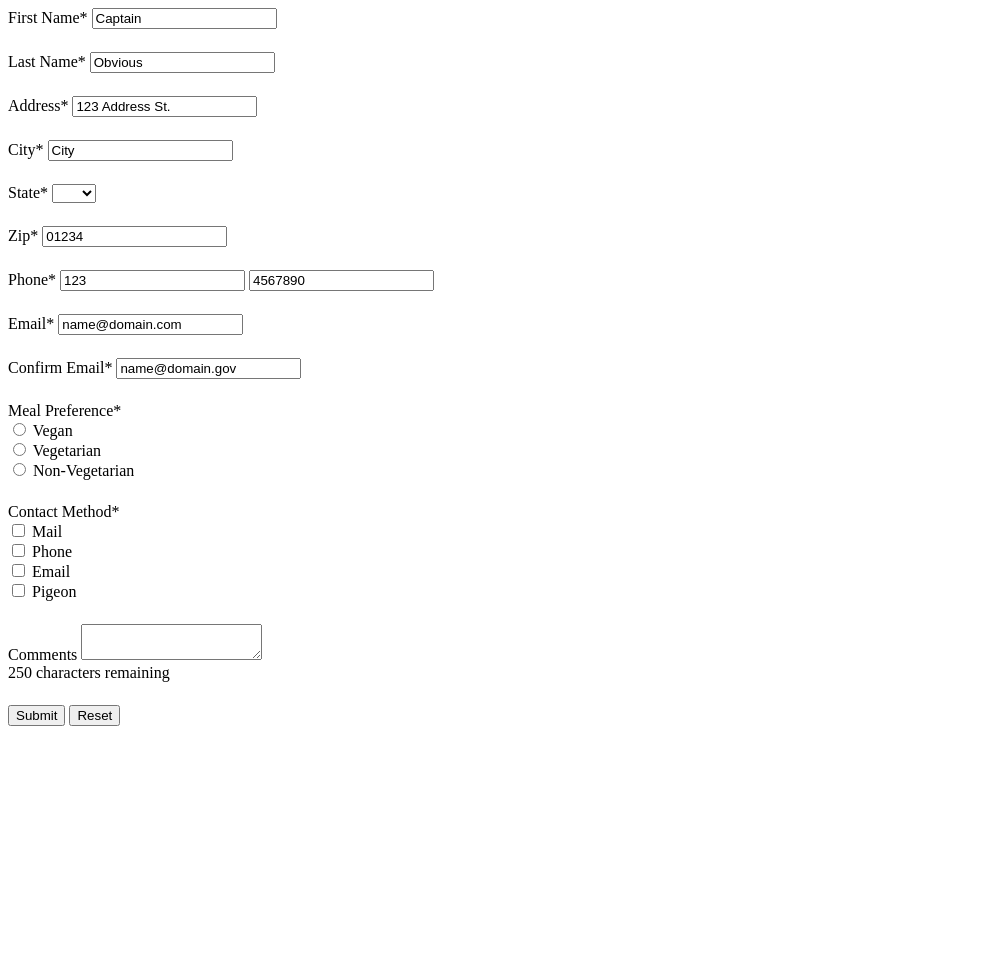
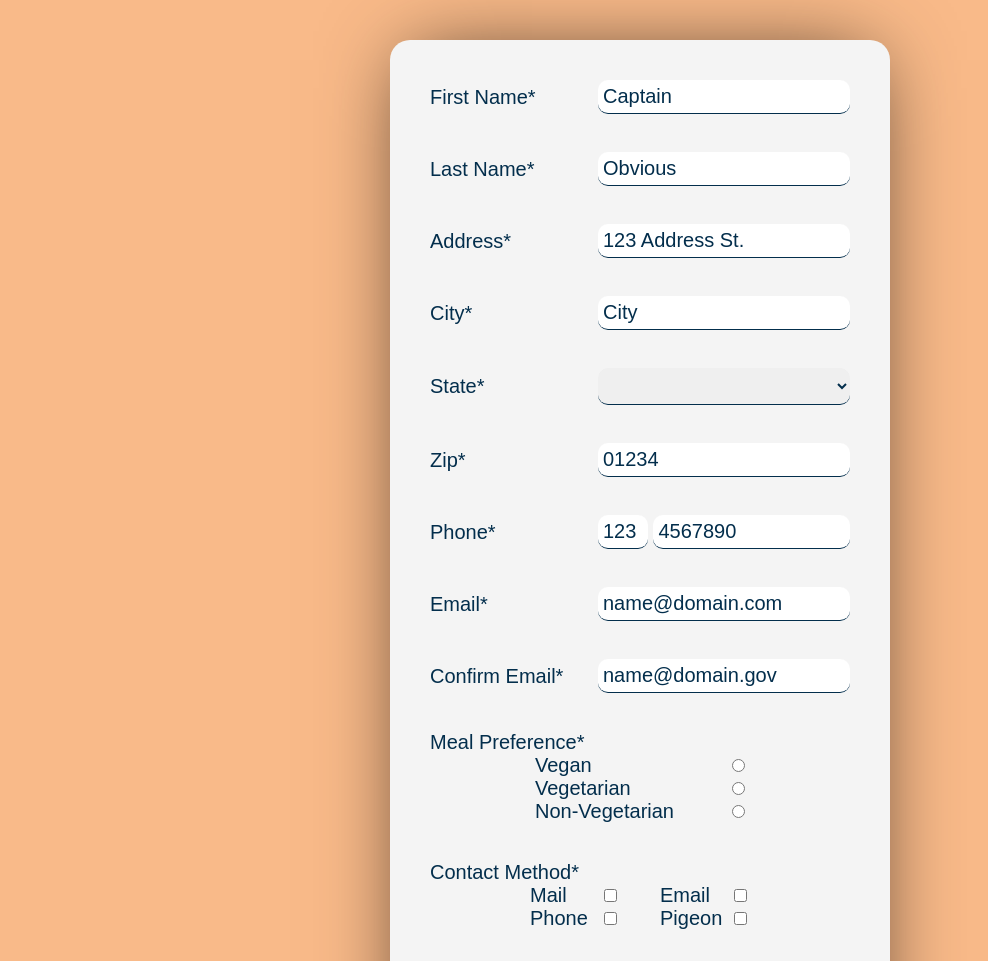
Before and after one commit to WarrenMfg/chef-emoji, a plain HTML site: page index.html in a window 1280 px wide. Shown: the top 961 px of the page, without its empty margins (0-988 px from the left). Before the commit the page ends 800 px from the top, so only its background shows below. Drawn offline with Linux system fonts and the light colour scheme.

Commit message:
added CSS

```diff
--- a/app.js
+++ b/app.js
@@ -17,6 +17,7 @@ const names = extractInputElements('.names');
 const address = extractInputElements('.address');
 const state = document.getElementsByTagName('select')[0];
 const contactInfo = extractInputElements('.contactInfo');
+const phoneDiv = document.querySelector('.contactInfo div');
 const meal = extractInputElements('.meal');
 const contactMethod = extractInputElements('.contactMethod');
 const comments = document.getElementsByTagName('textarea')[0];
@@ -329,8 +330,18 @@ form.addEventListener('focusout', (e) => {
   }
 });
 
+// phone accessibility (click on 'phone' label/div to focus on area code input)
+phoneDiv.addEventListener('click', (e) => {
+  // if click is div or label
+  if (e.target.tagName === 'DIV' || e.target.tagName === 'LABEL') {
+    // focus on area code input
+    phoneDiv.querySelector('input[name="areaCode"]').focus();
+  }
+});
+
 // track comment box input length; trigger error when above max
-comments.addEventListener('input', () => {
+comments.addEventListener('input', handleCommentsTextarea);
+function handleCommentsTextarea() {
   const length = comments.value.length;
 
   if (length <= 250) {
@@ -342,7 +353,7 @@ comments.addEventListener('input', () => {
     // provide user feedback
     provideUserFeedback('comments', '250 characters or fewer please');
   }
-});
+}
 
 // listen for submit
 submit.addEventListener('click', () => {
@@ -351,11 +362,15 @@ submit.addEventListener('click', () => {
   // only if valid, then submit
   if (inputsAreValid) {
     form.submit();
+    resetForm();
   }
 });
 
 // listen for reset
-reset.addEventListener('click', () => {
+reset.addEventListener('click', resetForm);
+function resetForm() {
   form.reset();
   populateFormWithDefaultValues();
-});
+  document.querySelectorAll('p').forEach(para => provideUserFeedback(para.id));
+  handleCommentsTextarea();
+}
--- a/index.html
+++ b/index.html
@@ -8,23 +8,23 @@
 </head>
 <body>
 
-  <form action="mailto:warrenmfg@icloud.com?subject=Project 2" method="POST" enctype="text/plain">
+  <form action="mailto:warrenmfg@icloud.com?subject=Project2" method="POST" enctype="text/plain">
 
     <fieldset class="names">
-      <label>First Name* <input type="text" name="firstName"></label>
+      <label>First Name*<input type="text" name="firstName"></label>
       <p id="firstName">&nbsp;</p>
-      <label>Last Name* <input type="text" name="lastName"></label>
+      <label>Last Name*<input type="text" name="lastName"></label>
       <p id="lastName">&nbsp;</p>
     </fieldset>
 
     <fieldset class="address">
-      <label>Address* <input type="text" name="address"></label>
+      <label>Address*<input type="text" name="address"></label>
       <p id="address">&nbsp;</p>
-      <label>City* <input type="text" name="city"></label>
+      <label>City*<input type="text" name="city"></label>
       <p id="city">&nbsp;</p>
       <label>State*
         <select name="state">
-          <option></option>
+          <option label=" "></option>
           <option>AL</option>
           <option>AK</option>
           <option>AZ</option>
@@ -76,37 +76,43 @@
           <option>WI</option>
           <option>WY</option>
         </select>
-        <p id="state">&nbsp;</p>
       </label>
-      <label>Zip* <input type="text" name="zip"></label>
+      <p id="state">&nbsp;</p>
+      <label>Zip*<input type="text" name="zip"></label>
       <p id="zip">&nbsp;</p>
     </fieldset>
 
     <fieldset class="contactInfo">
-      <label>Phone* <input type="text" name="areaCode"> <input type="text" name="phoneNumber"> </label>
+      <div><label>Phone*</label><span><input type="text" name="areaCode"> <input type="text" name="phoneNumber"></span></div>
       <p id="phone">&nbsp;</p>
-      <label>Email* <input type="email" name="email1"></label>
+      <label>Email*<input type="email" name="email1"></label>
       <p id="email1">&nbsp;</p>
-      <label>Confirm Email* <input type="email" name="email2"></label>
+      <label>Confirm Email*<input type="email" name="email2"></label>
       <p id="email2">&nbsp;</p>
     </fieldset>
 
     <fieldset class="meal">
-      <label>Meal Preference*
-        <label><input type="radio" name="meal" value="vegan"> Vegan</label>
-        <label><input type="radio" name="meal" value="vegetarian"> Vegetarian</label>
-        <label><input type="radio" name="meal" value="nonVegetarian"> Non-Vegetarian</label>
-      </label>
+      <span>Meal Preference*</span>
+      <div>
+        <label>Vegan<input type="radio" name="meal" value="vegan"></label>
+        <label>Vegetarian<input type="radio" name="meal" value="vegetarian"></label>
+        <label>Non-Vegetarian<input type="radio" name="meal" value="nonVegetarian"></label>
+      </div>
       <p id="meal">&nbsp;</p>
     </fieldset>
 
     <fieldset class="contactMethod">
-      <label>Contact Method*
-        <label><input type="checkbox" name="contactMethod" value="mail"> Mail</label>
-        <label><input type="checkbox" name="contactMethod" value="phone"> Phone</label>
-        <label><input type="checkbox" name="contactMethod" value="email"> Email</label>
-        <label><input type="checkbox" name="contactMethod" value="pigeon"> Pigeon</label>
-      </label>
+      <span>Contact Method*</span>
+      <div id="checkboxContainer">
+        <div id="mailAndPhone">
+          <label>Mail<input type="checkbox" name="contactMethod" value="mail"></label>
+          <label>Phone<input type="checkbox" name="contactMethod" value="phone"></label>
+        </div>
+        <div id="emailAndPigeon">
+          <label>Email<input type="checkbox" name="contactMethod" value="email"></label>
+          <label>Pigeon<input type="checkbox" name="contactMethod" value="pigeon"></label>
+        </div>
+      </div>
       <p id="contactMethod">&nbsp;</p>
     </fieldset>
 
@@ -117,9 +123,10 @@
       <p id="comments">250 characters remaining</p>
     </fieldset>
 
-    <br>
-    <button type="button" id="submitBtn">Submit</button>
-    <button type="button" id="resetBtn">Reset</button>
+    <div id="buttons">
+      <button type="button" id="submitBtn">Submit</button>
+      <button type="button" id="resetBtn">Reset</button>
+    </div>
 
   </form>
 
--- a/style.css
+++ b/style.css
@@ -1,28 +1,223 @@
+/* GLOBAL */
+:root {
+  --peach: #F9BA89;
+  --blue: #032E4C;
+  --yellow:#E3C04F;
+  --orange: #F1713D;
+  --white: #F4F4F4;
+}
+
+* {
+  font-family: Arial, Helvetica, sans-serif;
+  color: var(--blue);
+  box-sizing: border-box;
+}
+
+*:focus {
+  outline: none;
+}
+
+body {
+  display: flex;
+  justify-content: center;
+  align-items: center;
+  margin: 40px 0;
+  min-height: 100vh;
+  background-color: var(--peach);
+}
+
+form {
+  min-width: 500px;
+  max-width: 500px;
+  margin: auto;
+  padding: 40px;
+  border-radius: 20px;
+  background-color: var(--white);
+  box-shadow: 0 0 80px -20px #3B2C20;
+}
+
 fieldset {
   border: none;
   margin: 0;
   padding: 0;
 }
 
-label {
+label, .meal span, .contactMethod span {
   display: block;
+  font-size: 20px;
+}
+
+input, select, textarea {
+  font-size: 20px;
+  padding: 5px;
+  width: 60%;
+  border-radius: 10px;
+  border-bottom: 1px solid var(--blue);
+  border-left: none;
+  border-right: none;
+  border-top: none;
+  transition: border 0.2s ease;
+}
+
+input:focus, input:hover, select:focus, select:hover, textarea:focus, textarea:hover {
+  border-bottom: 1px solid var(--orange);
+  border-left: none;
+  border-right: none;
+  border-top: none;
 }
 
 p {
-  margin: 0 0 5px;
+  margin: 0 0 10px;
+  padding: 5px 10px;
+  border-radius: 10px;
 }
 
 .invalid {
-  background-color: pink;
+  background-color: var(--yellow);
 }
 
-input[name="zip"]::-webkit-outer-spin-button,
-input[name="zip"]::-webkit-inner-spin-button {
-  -webkit-appearance: none;
-  margin: 0;
+/* NAMES */
+.names label {
+  display: flex;
+  justify-content: space-between;
+  align-items: center;
 }
 
-/* Firefox */
-input[name="zip"] {
-  -moz-appearance: textfield;
+/* ADDRESS */
+.address label {
+  display: flex;
+  justify-content: space-between;
+  align-items: center;
 }
+
+select {
+  width: 60%;
+  height: 37px;
+  cursor: pointer;
+}
+
+/* CONTACTINFO */
+.contactInfo div, .contactInfo label {
+  display: flex;
+  justify-content: space-between;
+  align-items: center;
+}
+
+.contactInfo span {
+  width: 60%;
+  display: flex;
+  justify-content: space-between;
+}
+
+.contactInfo input[name="areaCode"] {
+  width: 20%;
+}
+
+.contactInfo input[name="phoneNumber"] {
+  width: 78%;
+}
+
+/* MEAL */
+.meal div{
+  width: 50%;
+  margin: auto;
+}
+.meal label {
+  display: flex;
+  justify-content: space-between;
+  align-items: center;
+}
+
+.meal input {
+  width: initial;
+  margin: 0;
+  transition: outline 0.2s ease;
+  cursor: pointer;
+}
+
+.meal input:focus {
+  outline: 1px outset var(--orange);
+}
+
+/* CONTACTMETHOD */
+#checkboxContainer {
+  display: grid;
+  grid-template-columns: 1fr 1fr;
+  grid-template-areas: "mailAndPhone emailAndPigeon";
+}
+
+#mailAndPhone {
+  grid-area: mailAndPhone;
+  padding: 0 20px 0 100px;
+}
+
+#emailAndPigeon {
+  grid-area: emailAndPigeon;
+  padding: 0 100px 0 20px;
+}
+
+.contactMethod label {
+  display: flex;
+  justify-content: space-between;
+  align-items: center;
+}
+
+.contactMethod input {
+  width: initial;
+  transition: outline 0.2s ease;
+  cursor: pointer;
+}
+
+.contactMethod input:focus {
+  outline: 1px outset var(--orange);
+}
+
+/* COMMENTS */
+.comments label {
+  display: flex;
+  justify-content: space-between;
+  align-items: center;
+}
+
+textarea {
+  resize: none;
+  width: 252px;
+  /* border: 1px solid rgb(238,238,238); */
+}
+
+#comments {
+  text-align: center;
+}
+
+
+/* BUTTONS */
+#buttons {
+  display: flex;
+  justify-content: center;
+
+}
+
+button {
+  font-size: 20px;
+  border-radius: 10px;
+  border: 1px solid var(--blue);
+  background-color: var(--white);
+  margin: 15px 0 0;
+  padding: 10px;
+  width: 100px;
+  transition: all 0.2s ease;
+  cursor: pointer;
+}
+
+button:hover {
+  color: var(--white);
+  background-color: var(--blue);
+}
+
+#submitBtn {
+  margin-right: 20px;
+}
+
+#resetBtn {
+
+}
```
